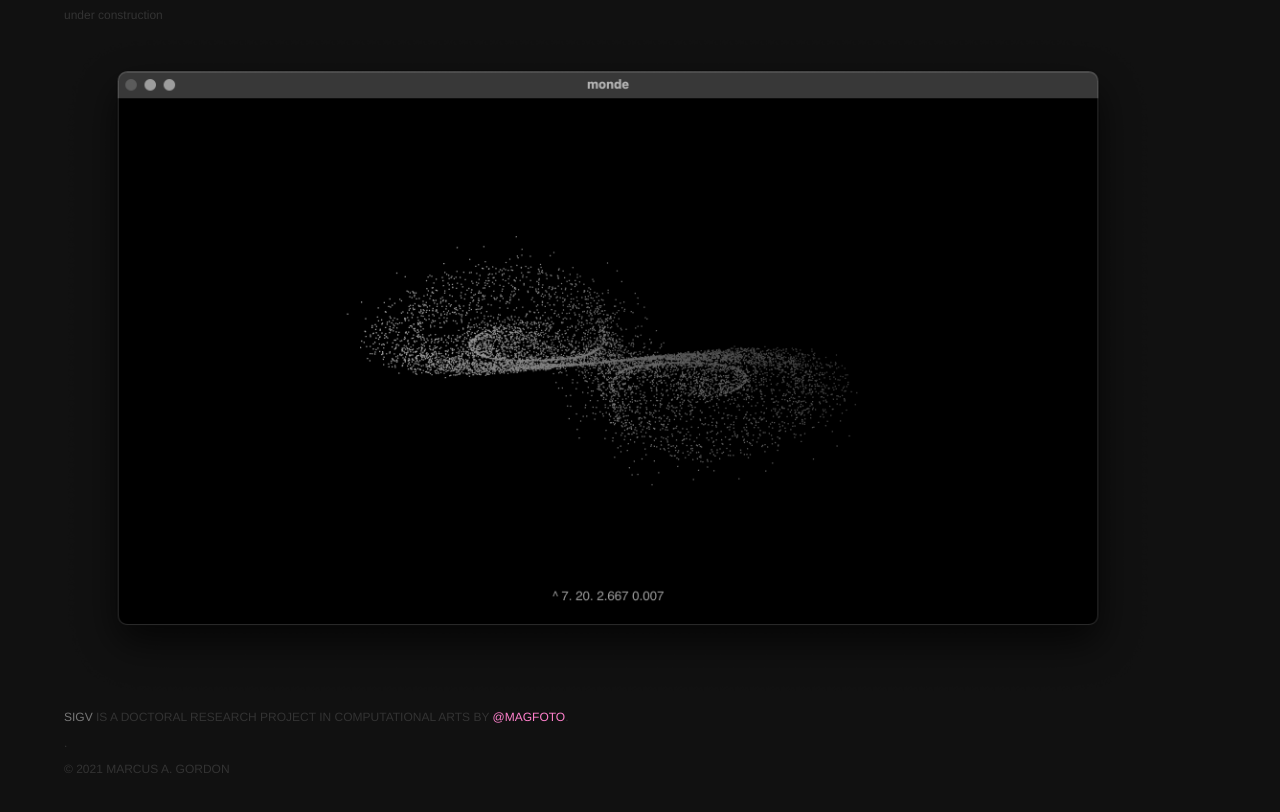
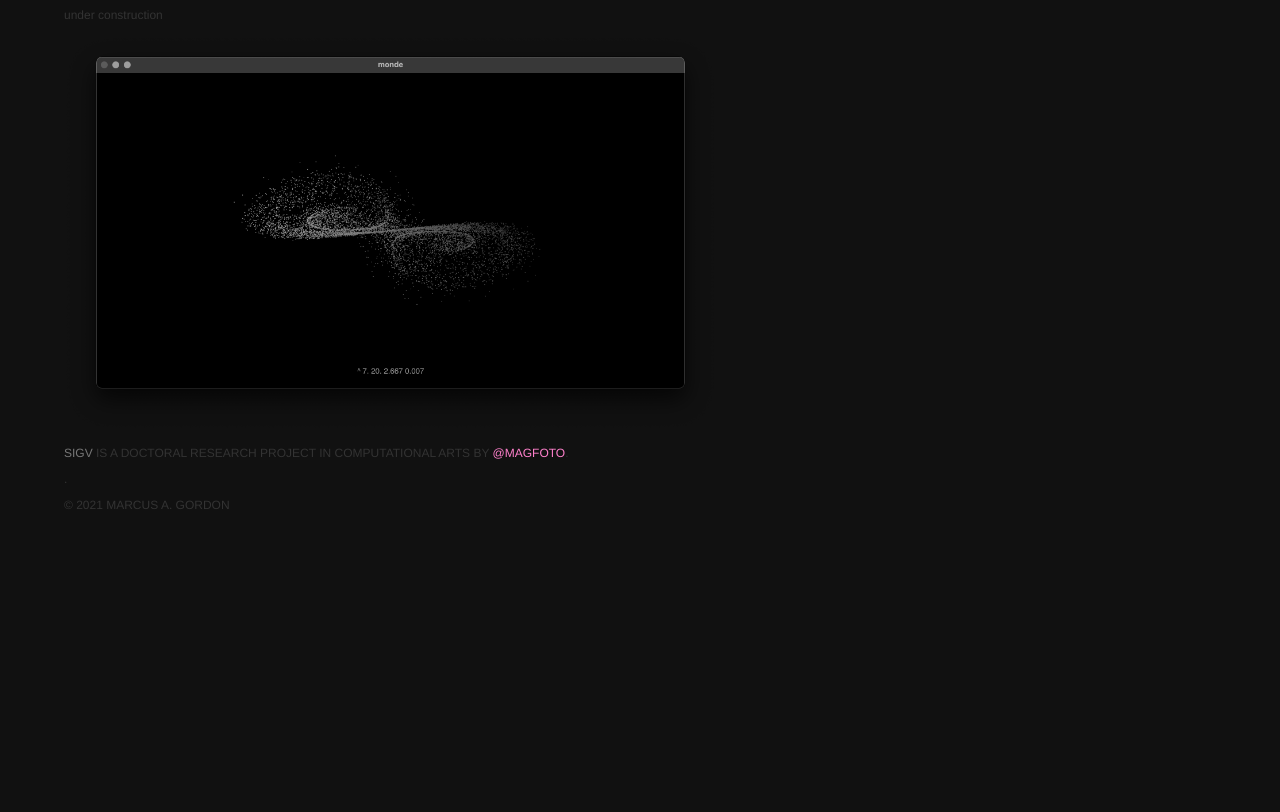
Before and after one commit to magfoto/sigv.github.io, a plain HTML site: page index.html in a window 1280 px wide. Shown: the part 112-924 px from the top of the page. Drawn offline with nearby package versions, Linux system fonts and the light colour scheme.

Commit message:
under construction image update

```diff
--- a/index.html
+++ b/index.html
@@ -39,7 +39,7 @@ MAGEX ART ID
 
   <section>
     <p>under construction</p>
-    <img src="images/sample2.png" />
+    <img class="w-60" src="images/sample2.png" />
   </section>
 
 
```
